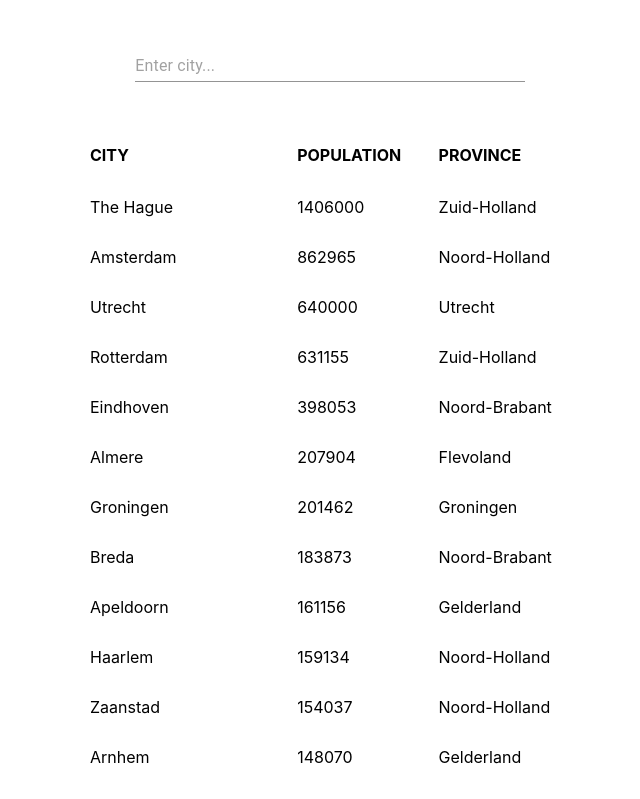
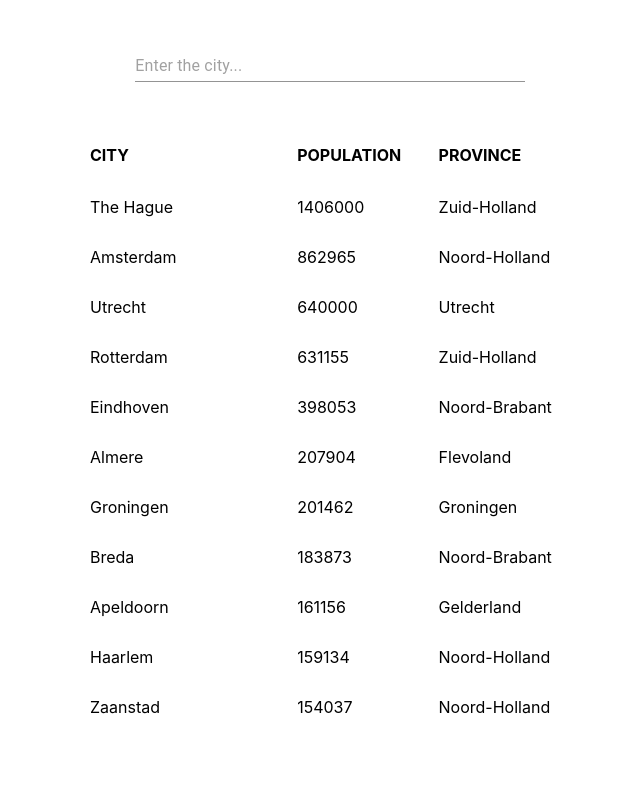
Before and after one commit to dsigitoff/hello-hatch, a React (Create React App) app: page / in a window 1280 px wide. Shown: the top 799 px of the page, without its empty margins (310-950 px from the left). Built offline with nearby package versions, Linux system fonts and the light colour scheme.

Commit message:
Improved layout and added types

```diff
--- a/src/pages/Home/Home.tsx
+++ b/src/pages/Home/Home.tsx
@@ -4,9 +4,9 @@ import { Column, Table } from "react-virtualized";
 import "react-virtualized/styles.css";
 
 import citiesData from "assets/nl.json";
+import { TCities } from "types";
 
 import "./Home.css";
-import { TCities } from "../../types";
 
 const Home = (): JSX.Element => {
   const [cities, setCities] = useState<TCities[]>(citiesData);
@@ -31,12 +31,12 @@ const Home = (): JSX.Element => {
     <Box className="Home" display="flex">
       <Input
         className="HomeInput"
-        placeholder="Enter city..."
+        placeholder="Enter the city..."
         onChange={handleOnSearch}
       />
       <Table
         width={500}
-        height={800}
+        height={600}
         headerHeight={50}
         rowHeight={50}
         rowCount={cities.length}
--- /dev/null
+++ b/src/types/package.json
@@ -0,0 +1,3 @@
+{
+  "main": "index.ts"
+}
```
